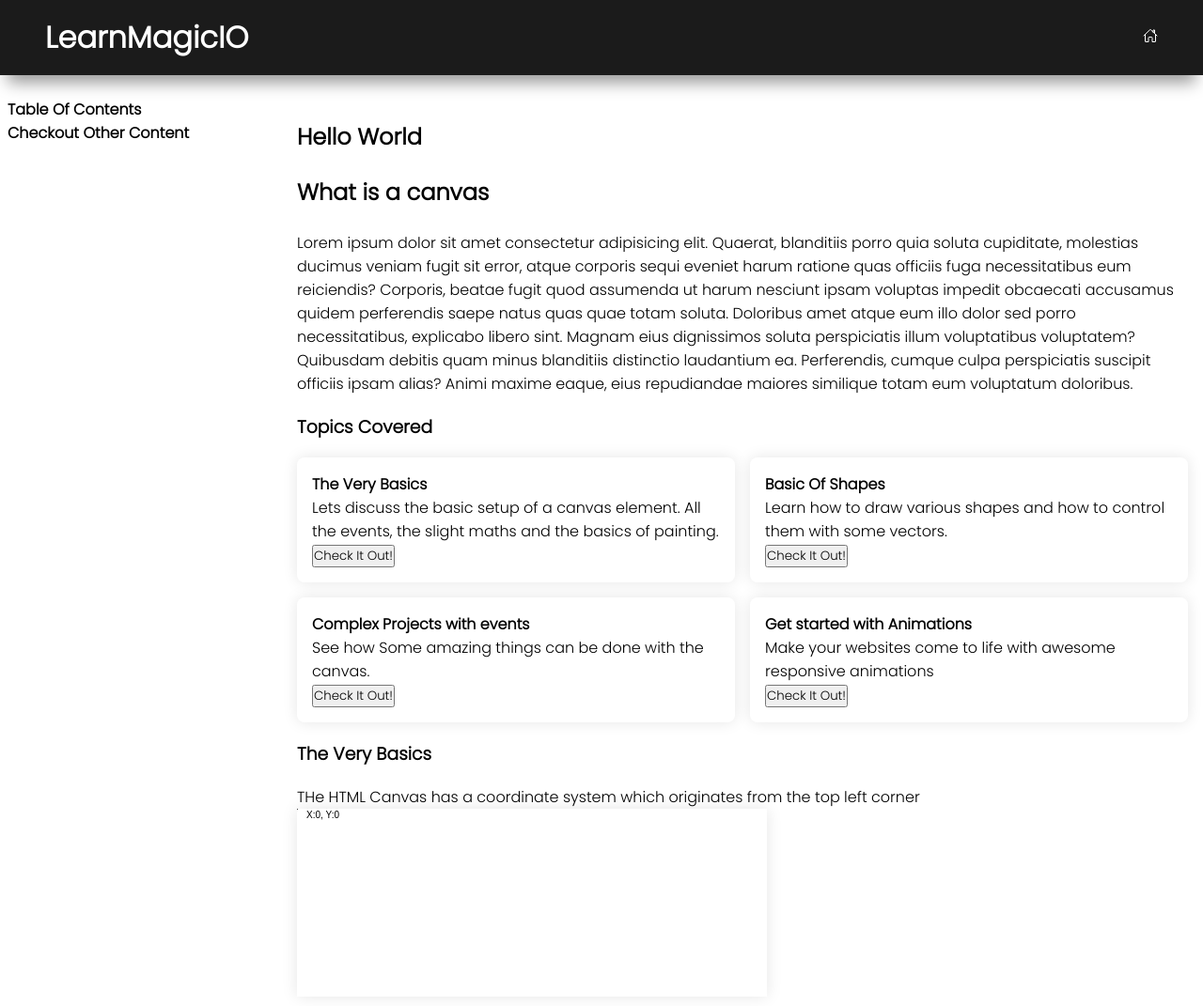
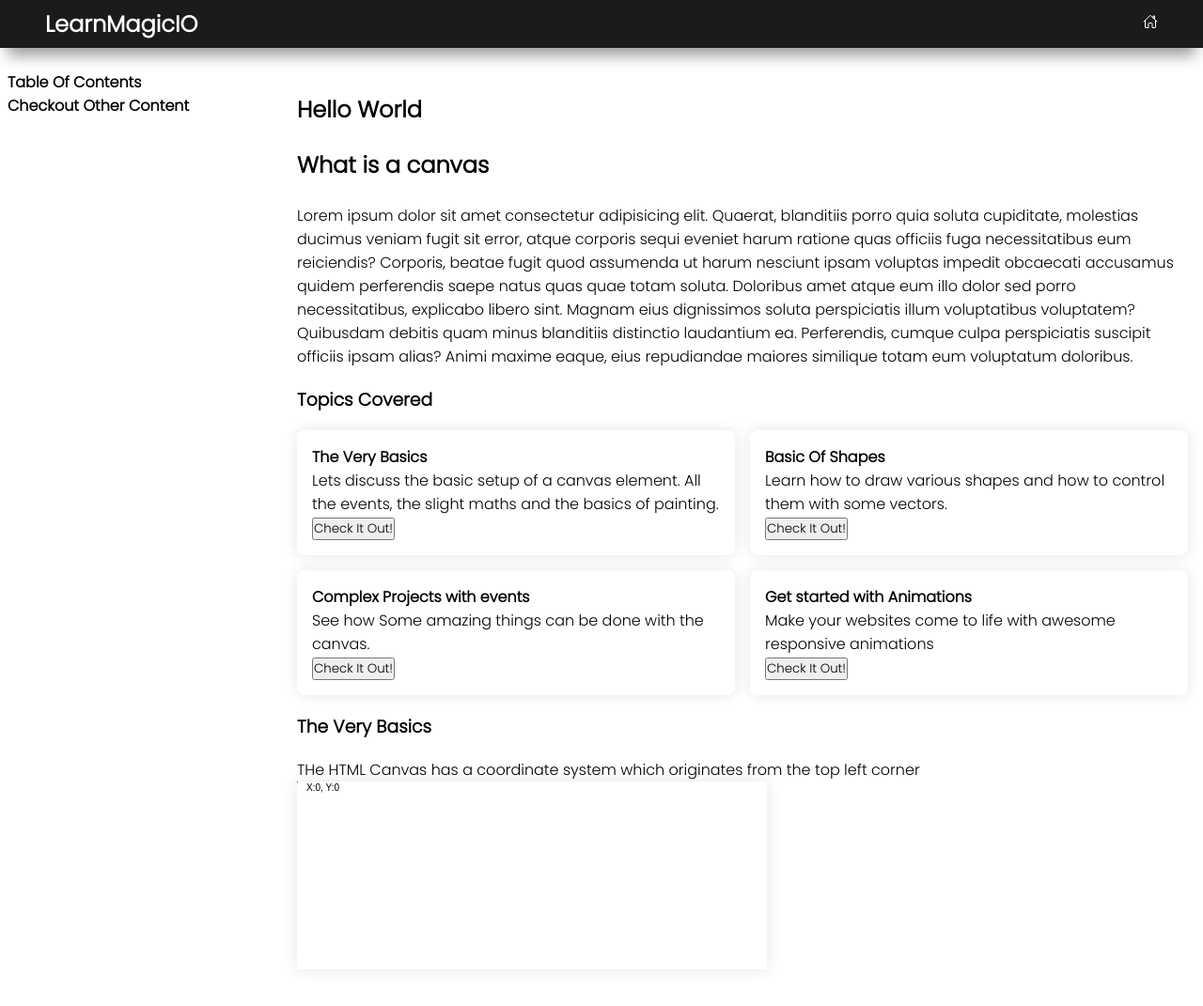
Before and after one commit to yashweblife/LearnMagicIO, a website built with Vite: page canvas.html in a window 1280 px wide. Shown: the whole page at 94% size. Built offline with nearby package versions, Linux system fonts and the light colour scheme.

Commit message:
fix style in common

```diff
--- a/src/styles/common.scss
+++ b/src/styles/common.scss
@@ -17,12 +17,30 @@ ion-icon{
 header.main{
   background-color: rgb(27, 27, 27);
   color:white;
-  padding: 1em 3em;
+  padding: 0.5em 3em;
   box-shadow: 0 1em 1em -0.5em rgb(0,0,0,0.4);
   margin-bottom:1em;
   display: flex;
   align-items: center;
   justify-content: space-between;
+  >h1{
+    width:100%;
+    font-size: 1.5em;
+  }
+  >nav{
+    display: flex;
+    width:20%;
+    align-items: center;
+    justify-content: space-between;
+    >button{
+      border:0;
+      background-color: transparent;
+      color:white;
+      cursor: pointer;
+      padding:0;
+      margin:0;
+    }
+  }
 }
 section.content{
   display: flex;
```
